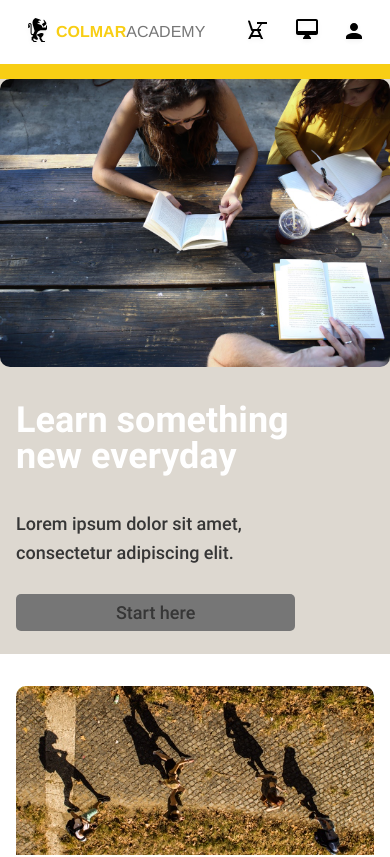
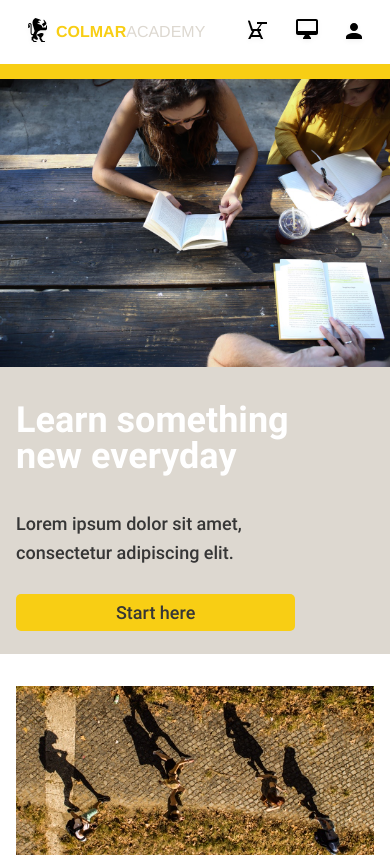
Before and after one commit to smsiren/Colmar-Academy, a plain HTML site: page index.html in a window 390 px wide. Shown: the top 857 px of the page. Drawn offline with Linux system fonts and the light colour scheme; a web font is replaced by a local one.

Commit message:
Mobile fixes and Color Adjustments

```diff
--- a/resources/css/style.css
+++ b/resources/css/style.css
@@ -95,7 +95,7 @@ img {
 }
 
 #academy {
-  color: #767676;
+  color: #ddd8d0;
   font-family: 'Biryani', helvetica, sans-serif;
   font-style: normal;
   font-weight: 300;
@@ -354,6 +354,10 @@ footer span {
 @media only screen and (max-width: 768px) {
   /* MOBILE RULE SET */
 
+  img {
+    border-radius: 0px;
+  }
+
 .container {
   max-width: 100%;
 }
@@ -386,8 +390,8 @@ footer span {
   margin-left: 0;
 }
 
-.banner .button span {
-  background-color: #767676;
+.button span {
+  background-color: #f8ce14;
   font-weight: 500;
 }
 
@@ -422,7 +426,7 @@ footer span {
 
 /* Course Mobile*/
 .course {
-  background-color: #red;
+  background-color: #FFFFFF;
   width: 100%;
 }
 
@@ -444,6 +448,10 @@ footer span {
   background-color: #ddd8d0;
   margin: 8px 0;
   padding: 16px 16px 24px 16px;
+}
+
+#mobile h3:hover {
+  background-color: #f8ce14;
 }
 
 
@@ -509,11 +517,6 @@ footer .flex-container {
 
 .banner .right .text {
   margin-left: 0;
-}
-
-.banner .button span {
-  background-color: #767676;
-  font-weight: 500;
 }
 }
 
```
